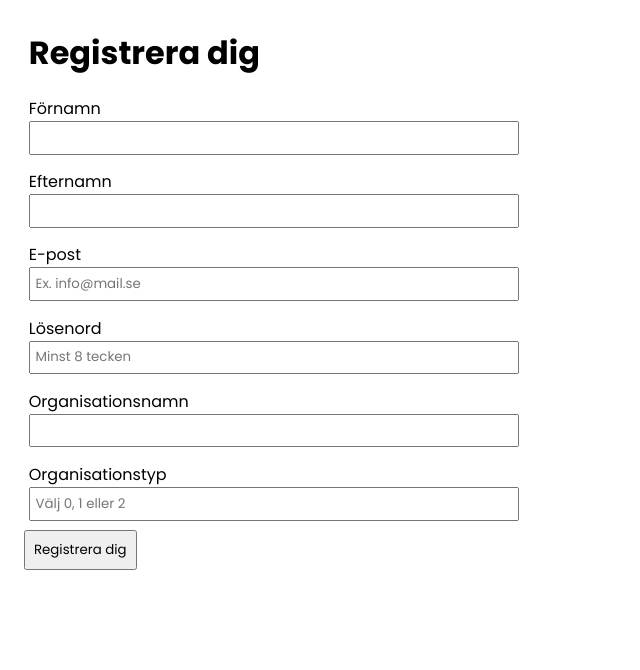
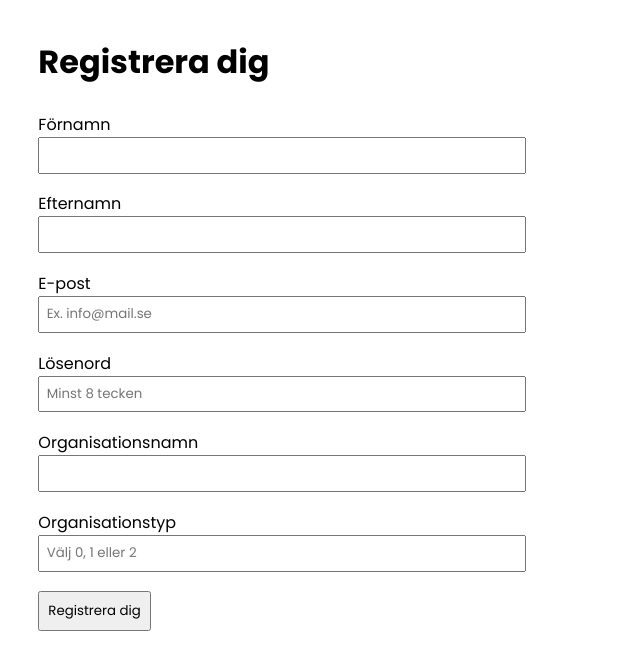
Before and after one commit to MagdalenaSjokvist/customer-register-application, a React (Create React App) app: page / in a window 1280 px wide. Shown: the top 670 px of the page, without its empty margins (0-640 px from the left). Built offline with nearby package versions, Linux system fonts and the light colour scheme.

Commit message:
Add some changes

```diff
--- a/src/styles/GlobalStyles.js
+++ b/src/styles/GlobalStyles.js
@@ -5,7 +5,7 @@ export const GlobalStyles = createGlobalStyle`
   box-sizing: border-box;
   margin: 0;
   font-family: 'Poppins', sans-serif;
-  padding: 0.3rem;
+  padding: 0.4rem;
 }
 
 .appContainer {
@@ -13,6 +13,8 @@ export const GlobalStyles = createGlobalStyle`
 
 button {
   padding: 0.5rem;
-  margin-right: 1em;
+  margin-left: 0.4rem;
+  margin-top: 0.5rem;
+
 }
 `
```
